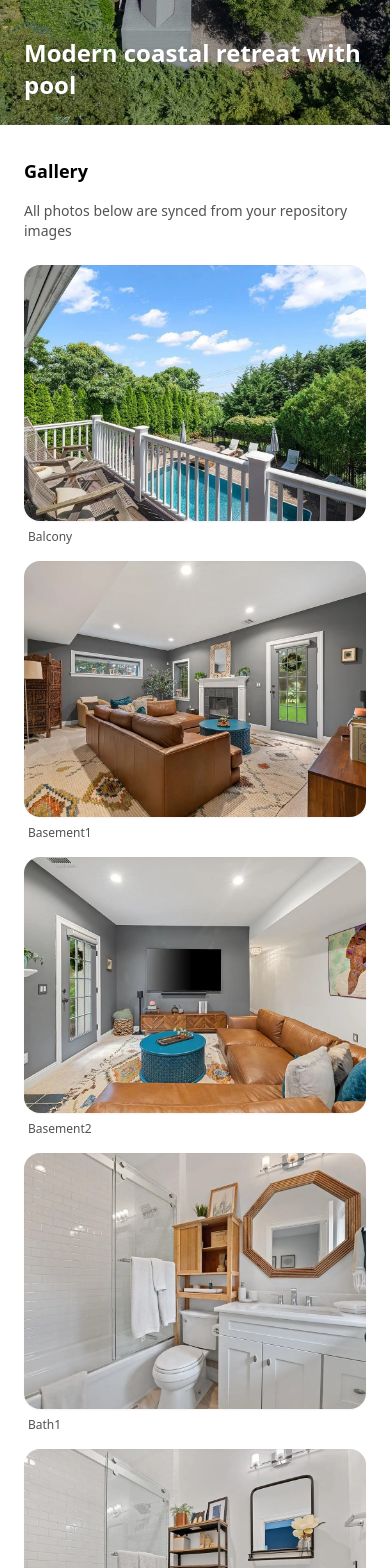
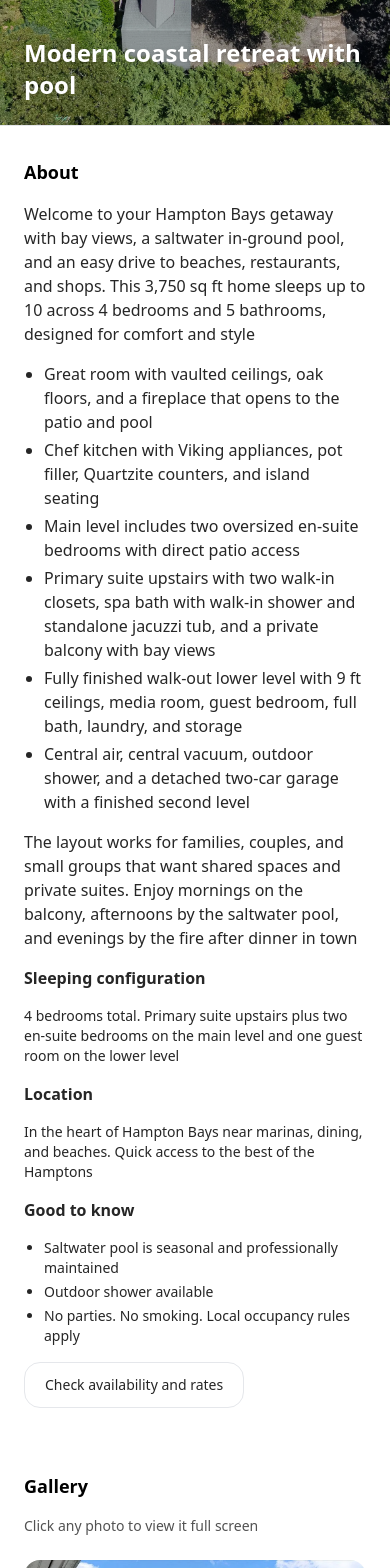
Before and after one commit to maxviens44/hampton-bays-rental, a React (Vite) app: page / in a window 390 px wide. Shown: the part 340-1908 px from the top of the page. Built offline with nearby package versions, Linux system fonts and the light colour scheme; the HTML template or start-up script is replaced by a standard one.

Commit message:
Update App.jsx

```diff
--- a/src/App.jsx
+++ b/src/App.jsx
@@ -1,4 +1,4 @@
-import React from "react"
+import React, { useEffect, useState, useCallback } from "react"
 
 const fileNames = [
   "balcony.webp",
@@ -48,21 +48,56 @@ function labelFromFile(name) {
 }
 
 export default function App() {
+  const [lightboxOpen, setLightboxOpen] = useState(false)
+  const [index, setIndex] = useState(0)
+
+  const openAt = useCallback((i) => {
+    setIndex(i)
+    setLightboxOpen(true)
+  }, [])
+
+  const close = useCallback(() => setLightboxOpen(false), [])
+
+  const next = useCallback(() => {
+    setIndex((i) => (i + 1) % fileNames.length)
+  }, [])
+
+  const prev = useCallback(() => {
+    setIndex((i) => (i - 1 + fileNames.length) % fileNames.length)
+  }, [])
+
+  useEffect(() => {
+    if (!lightboxOpen) return
+    const onKey = (e) => {
+      if (e.key === "Escape") close()
+      if (e.key === "ArrowRight") next()
+      if (e.key === "ArrowLeft") prev()
+    }
+    window.addEventListener("keydown", onKey)
+    document.body.style.overflow = "hidden"
+    return () => {
+      window.removeEventListener("keydown", onKey)
+      document.body.style.overflow = ""
+    }
+  }, [lightboxOpen, close, next, prev])
+
   return (
     <main className="min-h-screen bg-white">
+      {/* Header */}
       <header className="px-6 md:px-10 py-6 border-b">
         <div className="max-w-7xl mx-auto flex items-center justify-between">
           <h1 className="text-xl md:text-2xl font-semibold tracking-tight">
             2 Hubbard St • Hampton Bays
           </h1>
           <nav className="hidden md:flex items-center gap-6 text-sm">
+            <a href="#about" className="hover:underline">About</a>
             <a href="#gallery" className="hover:underline">Gallery</a>
-            <a href="#about" className="hover:underline">About</a>
             <a href="#contact" className="hover:underline">Contact</a>
           </nav>
         </div>
       </header>
 
+      {/* Hero */}
       <section className="px-0 py-0">
         <div className="max-w-7xl mx-auto">
           <div className="relative">
@@ -83,11 +118,57 @@ export default function App() {
         </div>
       </section>
 
+      {/* About above Gallery */}
+      <section id="about" className="px-6 md:px-10 py-8 md:py-12 border-t">
+        <div className="max-w-3xl mx-auto">
+          <h3 className="text-lg md:text-xl font-semibold mb-4">About</h3>
+          <div className="space-y-4 text-neutral-800">
+            <p>
+              Welcome to your Hampton Bays getaway with bay views, a saltwater in-ground pool, and an easy drive to beaches, restaurants, and shops. This 3,750 sq ft home sleeps up to 10 across 4 bedrooms and 5 bathrooms, designed for comfort and style
+            </p>
+            <ul className="list-disc pl-5 space-y-1">
+              <li>Great room with vaulted ceilings, oak floors, and a fireplace that opens to the patio and pool</li>
+              <li>Chef kitchen with Viking appliances, pot filler, Quartzite counters, and island seating</li>
+              <li>Main level includes two oversized en-suite bedrooms with direct patio access</li>
+              <li>Primary suite upstairs with two walk-in closets, spa bath with walk-in shower and standalone jacuzzi tub, and a private balcony with bay views</li>
+              <li>Fully finished walk-out lower level with 9 ft ceilings, media room, guest bedroom, full bath, laundry, and storage</li>
+              <li>Central air, central vacuum, outdoor shower, and a detached two-car garage with a finished second level</li>
+            </ul>
+            <p>
+              The layout works for families, couples, and small groups that want shared spaces and private suites. Enjoy mornings on the balcony, afternoons by the saltwater pool, and evenings by the fire after dinner in town
+            </p>
+            <h4 className="font-semibold mt-4">Sleeping configuration</h4>
+            <p className="text-sm">
+              4 bedrooms total. Primary suite upstairs plus two en-suite bedrooms on the main level and one guest room on the lower level
+            </p>
+            <h4 className="font-semibold mt-4">Location</h4>
+            <p className="text-sm">
+              In the heart of Hampton Bays near marinas, dining, and beaches. Quick access to the best of the Hamptons
+            </p>
+            <h4 className="font-semibold mt-4">Good to know</h4>
+            <ul className="list-disc pl-5 space-y-1 text-sm">
+              <li>Saltwater pool is seasonal and professionally maintained</li>
+              <li>Outdoor shower available</li>
+              <li>No parties. No smoking. Local occupancy rules apply</li>
+            </ul>
+            <div className="mt-6">
+              <a
+                href="#contact"
+                className="inline-block rounded-2xl border px-5 py-3 text-sm font-medium hover:bg-black hover:text-white transition"
+              >
+                Check availability and rates
+              </a>
+            </div>
+          </div>
+        </div>
+      </section>
+
+      {/* Gallery */}
       <section id="gallery" className="px-6 md:px-10 py-8 md:py-12">
         <div className="max-w-7xl mx-auto">
           <h3 className="text-lg md:text-xl font-semibold mb-4">Gallery</h3>
           <p className="text-sm text-neutral-600 mb-6">
-            All photos below are synced from your repository images
+            Click any photo to view it full screen
           </p>
 
           <div className="grid grid-cols-1 sm:grid-cols-2 lg:grid-cols-3 gap-4 md:gap-6">
@@ -95,32 +176,29 @@ export default function App() {
               const src = `/images/${fname}`
               const label = labelFromFile(fname)
               return (
-                <figure key={src} className="group">
+                <button
+                  key={src}
+                  onClick={() => openAt(idx)}
+                  className="group relative focus:outline-none"
+                  aria-label={`Open ${label}`}
+                >
                   <img
                     src={src}
                     alt={label}
                     loading={idx < 6 ? "eager" : "lazy"}
                     className="w-full h-64 md:h-72 object-cover rounded-2xl shadow-sm transform transition-transform duration-200 group-hover:scale-105"
                   />
-                  <figcaption className="text-xs text-neutral-600 mt-2 px-1">
+                  <span className="absolute bottom-2 left-2 text-xs bg-black/50 text-white px-2 py-0.5 rounded">
                     {label}
-                  </figcaption>
-                </figure>
+                  </span>
+                </button>
               )
             })}
           </div>
         </div>
       </section>
 
-      <section id="about" className="px-6 md:px-10 py-8 md:py-12 border-t">
-        <div className="max-w-3xl mx-auto">
-          <h3 className="text-lg md:text-xl font-semibold mb-4">About</h3>
-          <p className="text-neutral-700">
-            Replace this block with your new Airbnb listing text
-          </p>
-        </div>
-      </section>
-
+      {/* Contact */}
       <section id="contact" className="px-6 md:px-10 py-8 md:py-12 border-t">
         <div className="max-w-3xl mx-auto">
           <h3 className="text-lg md:text-xl font-semibold mb-4">Contact</h3>
@@ -135,6 +213,51 @@ export default function App() {
           © {new Date().getFullYear()} Hampton Bays Rental
         </div>
       </footer>
+
+      {/* Lightbox */}
+      {lightboxOpen && (
+        <div
+          className="fixed inset-0 z-50 bg-black/80 flex items-center justify-center p-4"
+          role="dialog"
+          aria-modal="true"
+          onClick={close}
+        >
+          <div className="relative max-w-6xl w-full" onClick={(e) => e.stopPropagation()}>
+            <img
+              src={`/images/${fileNames[index]}`}
+              alt={labelFromFile(fileNames[index])}
+              className="w-full h-[72vh] md:h-[82vh] object-contain rounded-xl"
+            />
+
+            {/* Close */}
+            <button
+              onClick={close}
+              aria-label="Close"
+              className="absolute top-3 right-3 rounded-full bg-white/90 hover:bg-white px-3 py-2 text-sm shadow"
+            >
+              Close
+            </button>
+
+            {/* Prev */}
+            <button
+              onClick={prev}
+              aria-label="Previous"
+              className="absolute left-3 top-1/2 -translate-y-1/2 rounded-full bg-white/90 hover:bg-white px-3 py-2 text-sm shadow"
+            >
+              Prev
+            </button>
+
+            {/* Next */}
+            <button
+              onClick={next}
+              aria-label="Next"
+              className="absolute right-3 top-1/2 -translate-y-1/2 rounded-full bg-white/90 hover:bg-white px-3 py-2 text-sm shadow"
+            >
+              Next
+            </button>
+          </div>
+        </div>
+      )}
     </main>
   )
 }
```
